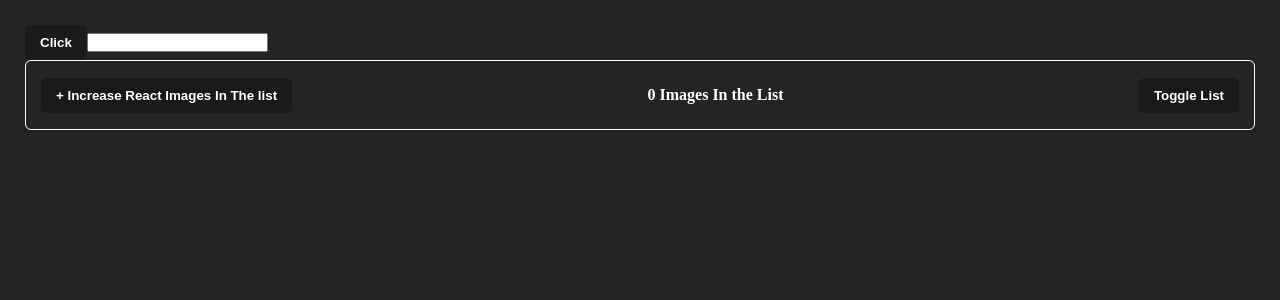
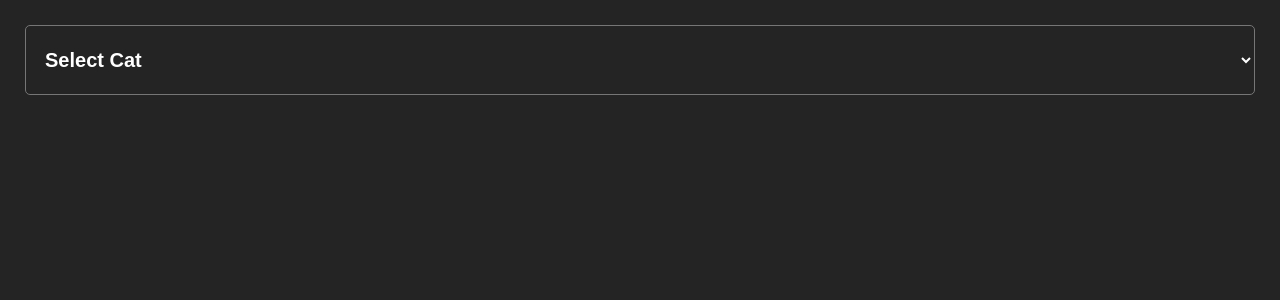
Before and after one commit to BenMradB/React-18-Tutorial, a React (Vite) app: page / in a window 1280 px wide. Shown: the top 300 px of the page. Built offline with nearby package versions, Linux system fonts and the light colour scheme.

Commit message:
useEffect

```diff
--- a/package.json
+++ b/package.json
@@ -10,6 +10,7 @@
 		"preview": "vite preview"
 	},
 	"dependencies": {
+		"axios": "^1.6.2",
 		"react": "^18.2.0",
 		"react-dom": "^18.2.0"
 	},
--- a/src/App.css
+++ b/src/App.css
@@ -16,11 +16,9 @@ body {
 .buttons {
 	width: 100%;
 	height: 70px;
-	padding: 0 15px;
 	display: flex;
 	align-items: center;
 	justify-content: space-between;
-	border: 1px solid #fff;
 	border-radius: 6px;
 	margin-bottom: 15px;
 }
@@ -75,3 +73,31 @@ button:hover {
 		animation: logo-spin infinite 20s linear;
 	}
 }
+
+.cats {
+	background-color: transparent;
+	height: 100%;
+	width: 100%;
+	font-size: 20px;
+	padding: 0 15px;
+	font-weight: bold;
+	border-radius: 5px;
+}
+
+.cats option {
+	background-color: #1a1a1a;
+}
+
+.cat {
+	width: 100%;
+	height: calc(100vh - 135px);
+	display: flex;
+	border-radius: 5px;
+}
+
+.cat-img {
+	width: 100%;
+	height: 100%;
+	object-fit: cover;
+	border-radius: 5px;
+}
--- a/src/App.jsx
+++ b/src/App.jsx
@@ -1,36 +1,40 @@
-import { useState } from 'react';
 import './App.css';
 import Header from './components/Header';
-import IconsList from './components/IconsList';
+import Cat from './components/Cat';
+import Axios from 'axios';
+import { useEffect, useState } from 'react';
+const CATS_BASE_URL = `https://api.thecatapi.com/v1/images/search`;
 
 const App = () => {
-	const [state, setState] = useState('');
-	const [imagesCounter, setImagesCounter] = useState(0);
-	const [showList, setShowList] = useState(true);
-	const onIncreaseImagesCounter = () => {
-		setImagesCounter((curr) => curr + 1);
+	const [selectedCat, setSelectedCat] = useState('');
+	const [fetchedCat, setFetchedCat] = useState(null);
+
+	const onSelectedCatHandler = (e) => {
+		setSelectedCat(e.target.value);
 	};
-	const onToggleList = () => {
-		setShowList((curr) => !curr);
-	};
+
+	useEffect(() => {
+		const fetchCats = async () => {
+			const { data } = await Axios.get(
+				`${CATS_BASE_URL}?breed_ids=${selectedCat}`
+			);
+			setFetchedCat(data[0]);
+		};
+
+		selectedCat && fetchCats();
+	}, [selectedCat]);
+
+	useEffect(() => {
+		document.querySelector('title').textContent = `Cat | ${selectedCat}`;
+	}, [selectedCat]);
 
 	return (
 		<>
-			<button onClick={() => alert('Clicked')}>Click</button>
-			<input
-				type='text'
-				value={state}
-				onChange={(e) => setState(e.target.value)}
-				onBlur={() => console.log('Blur')}
+			<Header
+				selectedCat={selectedCat}
+				setSelectedCat={onSelectedCatHandler}
 			/>
-			<Header
-				imagesCounter={imagesCounter}
-				onIncreaseImagesCounter={onIncreaseImagesCounter}
-				onToggleList={onToggleList}
-			/>
-			{showList && imagesCounter > 0 && (
-				<IconsList imagesCounter={imagesCounter} />
-			)}
+			{fetchedCat && <Cat cat={fetchedCat} />}
 		</>
 	);
 };
--- a/src/components/Button.jsx
+++ /dev/null
@@ -1,7 +0,0 @@
-import React from 'react';
-
-const Button = ({ onClickHandler, children }) => {
-	return <button onClick={onClickHandler}> {children} </button>;
-};
-
-export default Button;
--- /dev/null
+++ b/src/components/Cat.jsx
@@ -0,0 +1,11 @@
+import React from 'react';
+
+const Cat = ({ cat }) => {
+	return (
+		<div className='cat'>
+			<img src={cat.url} alt='cat_image' className='cat-img' />
+		</div>
+	);
+};
+
+export default Cat;
--- a/src/components/Header.jsx
+++ b/src/components/Header.jsx
@@ -1,13 +1,20 @@
-import Button from './Button';
+import { cats } from '../data/cats';
 
-const Header = ({ imagesCounter, onIncreaseImagesCounter, onToggleList }) => {
+const Header = ({ selectedCat, setSelectedCat }) => {
 	return (
 		<div className='buttons'>
-			<Button onClickHandler={onIncreaseImagesCounter}>
-				+ Increase React Images In The list{' '}
-			</Button>
-			<p>{imagesCounter} Images In the List</p>
-			<Button onClickHandler={onToggleList}>Toggle List</Button>
+			<select
+				type='text'
+				className='cats'
+				value={selectedCat}
+				onChange={(e) => setSelectedCat(e)}>
+				<option value=''> Select Cat </option>
+				{cats.map((cat, index) => (
+					<option key={index} value={cat.value}>
+						{cat.name}
+					</option>
+				))}
+			</select>
 		</div>
 	);
 };
--- a/src/components/IconsList.jsx
+++ /dev/null
@@ -1,15 +0,0 @@
-import React from 'react';
-import Item from './Item';
-
-const IconsList = ({ imagesCounter }) => {
-	const images = Array.from({ length: imagesCounter }, (_, i) => i);
-	return (
-		<ul className='list'>
-			{images.map((item, key) => (
-				<Item key={key} />
-			))}
-		</ul>
-	);
-};
-
-export default IconsList;
--- a/src/components/Item.jsx
+++ /dev/null
@@ -1,12 +0,0 @@
-import React from 'react';
-import reactLogo from '../assets/react.svg';
-
-const Item = () => {
-	return (
-		<li>
-			<img src={reactLogo} className='logo react' alt='React logo' />
-		</li>
-	);
-};
-
-export default Item;
--- /dev/null
+++ b/src/data/cats.js
@@ -0,0 +1,14 @@
+export const cats = [
+	{
+		name: 'Aegean',
+		value: 'aege',
+	},
+	{
+		name: 'Balinese',
+		value: 'bali',
+	},
+	{
+		name: 'Bengal',
+		value: 'beng',
+	},
+];
--- a/src/main.jsx
+++ b/src/main.jsx
@@ -4,7 +4,7 @@ import App from './App.jsx';
 import './index.css';
 
 ReactDOM.createRoot(document.getElementById('root')).render(
-	<React.StrictMode>
-		<App />
-	</React.StrictMode>
+	// <React.StrictMode>
+	<App />
+	// </React.StrictMode>
 );
```
Also changed, not shown: 1 other file (tests, documents, lock files or other folders).
